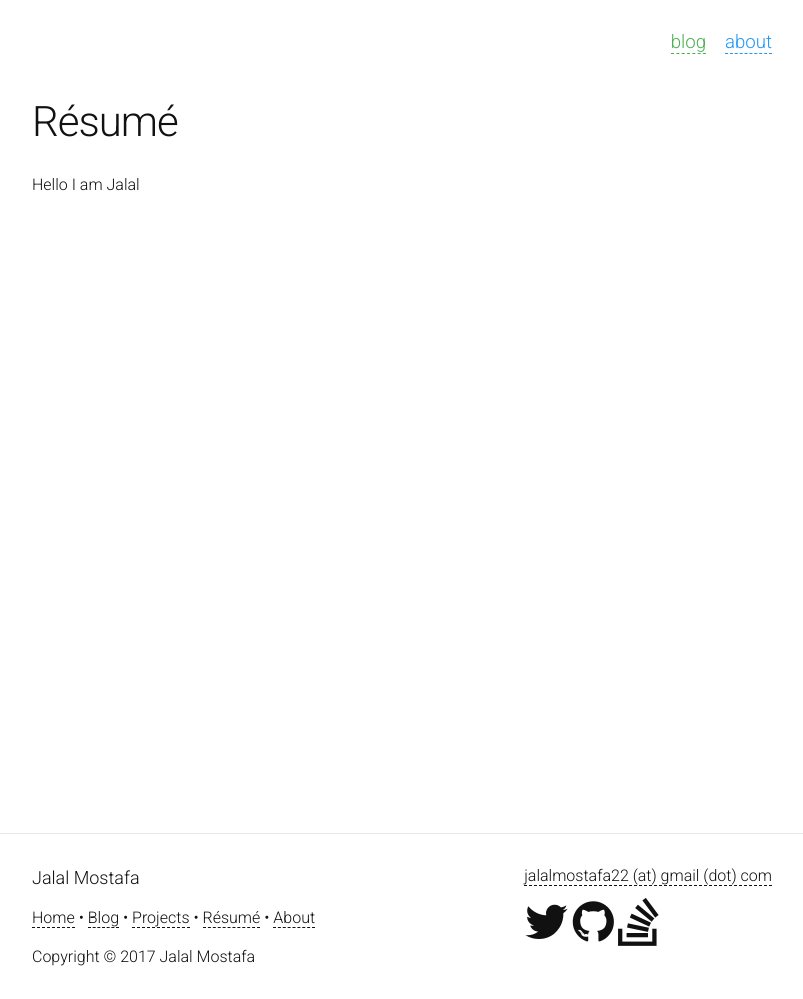
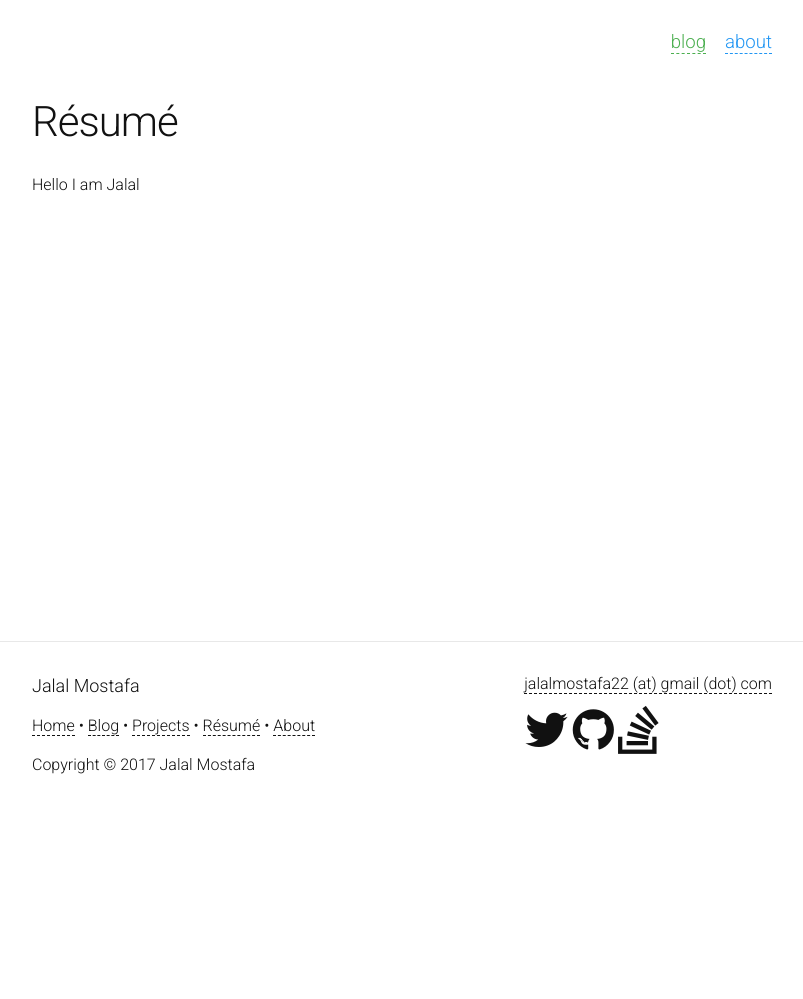
Before and after one commit to jalalmostafa/jalalmostafa.github.io, a Jekyll site: the page built from cv.html, in a window 1280 px wide. Shown: the whole page, without its empty margins (238-1041 px from the left). Built offline with Jekyll 4.4.1, drawn with Linux system fonts in a browser that asks for light colours; after the commit the page ends 900 px from its top, so only the background shows below that.

Commit message:
minimize footer margin-top

```diff
--- a/_sass/_layout.scss
+++ b/_sass/_layout.scss
@@ -124,7 +124,7 @@
 .site-footer {
     border-top: 1px solid $grey-color-light;
     padding: $spacing-unit 0;
-    margin-top: 45%;
+    margin-top: 30%;
 
     a {
       color: #111;
```
